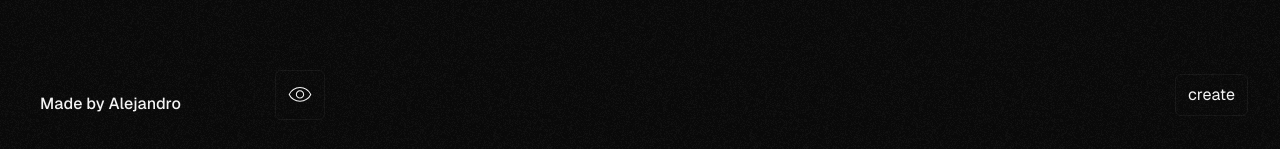
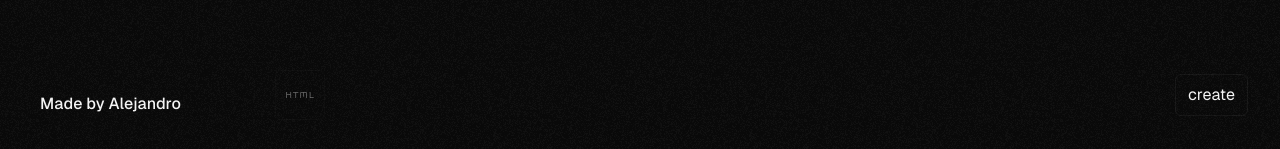
Before and after one commit to AlejandroDalzotto/taking-notes, a Next.js app: page /editor/create in a window 1280 px wide. Shown: the part 648-797 px from the top of the page. Built offline with nearby package versions, Linux system fonts and the light colour scheme.

Commit message:
feat: update ButtonPreviewHtml to use IconHtml and enhance button accessibility

```diff
--- a/src/components/ButtonPreviewHtml.tsx
+++ b/src/components/ButtonPreviewHtml.tsx
@@ -1,7 +1,7 @@
 "use client";
 
 import { useModal } from "@/context/modal-provider";
-import { IconEye } from "./Icons";
+import { IconHtml } from "./Icons";
 import HtmlPreviewModal from "./modals/HtmlPreviewModal";
 import { useEditor } from "@/context/editor-provider";
 
@@ -16,8 +16,14 @@ export default function ButtonPreviewHtml() {
   };
 
   return (
-    <button type="button" onClick={handlePreview} className="p-2 mt-5 transition-colors group/view border rounded-md border-white/5 hover:bg-cyan-500/5 hover:border-cyan-500/5 w-fit">
-      <IconEye size={32} className="fill-neutral-50 p-0.5 group-hover/view:fill-cyan-600 transition-colors" />
+    <button
+      disabled={!content}
+      type="button"
+      title={content ? "Preview HTML" : "Write something to preview"}
+      onClick={handlePreview}
+      className="disabled:opacity-40 p-2 mt-5 transition-colors group/view border rounded-md border-white/5 hover:enabled:bg-amber-500/5 hover:enabled:border-amber-500/5 w-fit"
+    >
+      <IconHtml size={32} className="fill-neutral-50 p-0.5 transition-colors group-hover/view:in-enabled:fill-amber-600" />
     </button>
   );
 }
--- a/src/components/Icons.tsx
+++ b/src/components/Icons.tsx
@@ -2,6 +2,36 @@
 type Props = {
   size: number;
   className?: string;
+}
+
+export function IconHtml({ size = 32, className = "" }: Props) {
+  return (
+    <svg
+      width={size}
+      height={size}
+      className={className}
+      xmlns="http://www.w3.org/2000/svg"
+      viewBox="0 -960 960 960"
+      fill="currentColor"
+    >
+      <path d="M8-377.5v-205h26.5v79.5h114v-79.5H175v205h-26.5v-99h-114v99H8Zm311 0V-556h-79.5v-26.5H425v26.5h-79.5v178.5H319Zm170.5 0v-178q0-11.48 7.76-19.24 7.77-7.76 19.24-7.76h170.64q11.05 0 19.21 7.76 8.15 7.76 8.15 19.24v178H688V-556h-72.5v139H589v-139h-73v178.5h-26.5Zm323 0v-205H839V-404h113v26.5H812.5Z" />
+    </svg>
+  );
+}
+
+export function IconMarkdown({ size = 32, className = "" }: Props) {
+  return (
+    <svg
+      width={size}
+      height={size}
+      className={className}
+      xmlns="http://www.w3.org/2000/svg"
+      viewBox="0 -960 960 960"
+      fill="currentColor"
+    >
+      <path d="m640-377.5 95-95-18-19-63.5 62.5v-153.5H627V-429l-63.5-62.5-18 19 94.5 95Zm-445.72 161q-24.22 0-40.75-16.53T137-273.8v-412.4q0-24.24 16.53-40.77 16.53-16.53 40.75-16.53h571.44q24.22 0 40.75 16.53T823-686.2v412.4q0 24.24-16.53 40.77-16.53 16.53-40.75 16.53H194.28Zm.22-25.5h571q12 0 22-10t10-22v-412q0-12-10-22t-22-10h-571q-12 0-22 10t-10 22v412q0 12 10 22t22 10Zm-32 0v-476 476Zm75-135.5H264V-556h72.5v119H363v-119h73v178.5h26.5V-559q0-10.5-6.5-17t-17-6.5H261q-10.5 0-17 6.5t-6.5 17v181.5Z" />
+    </svg>
+  );
 }
 
 export function IconEye({ size = 32, className = "" }: Props) {
```
